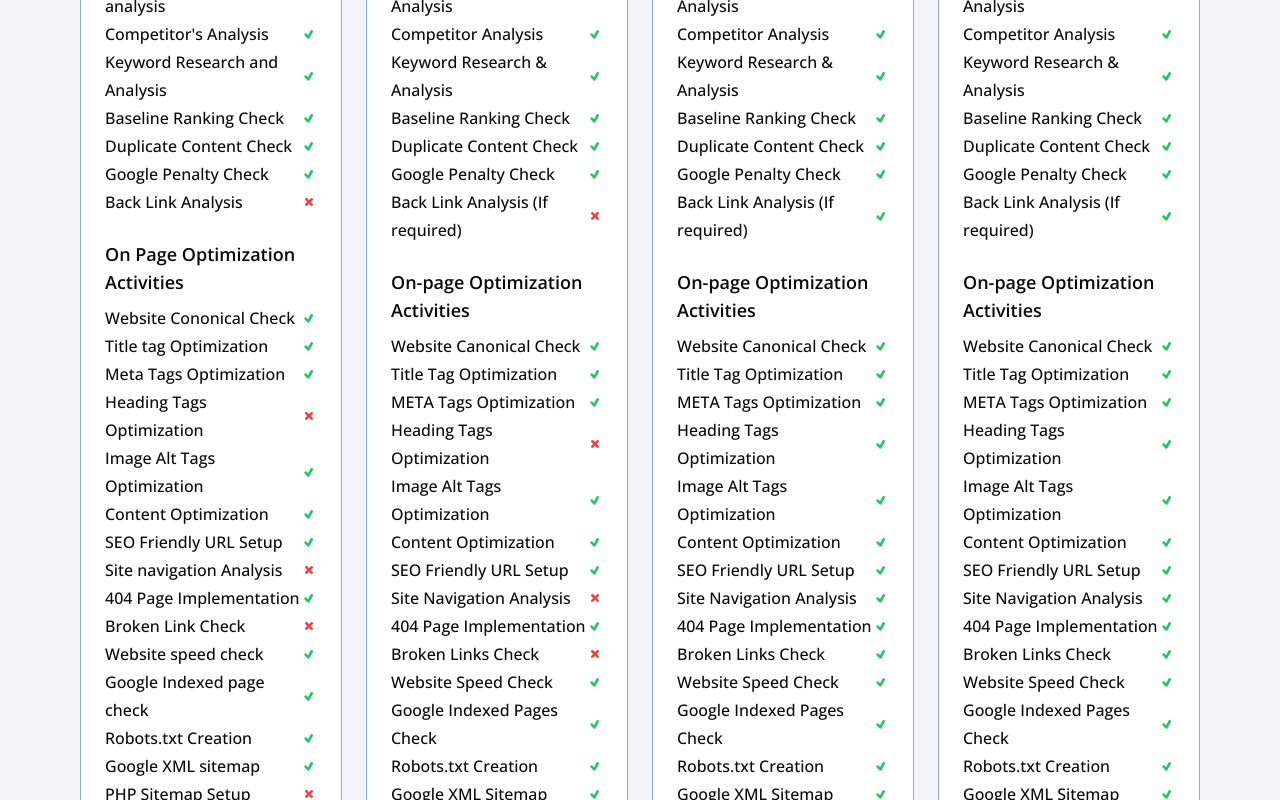
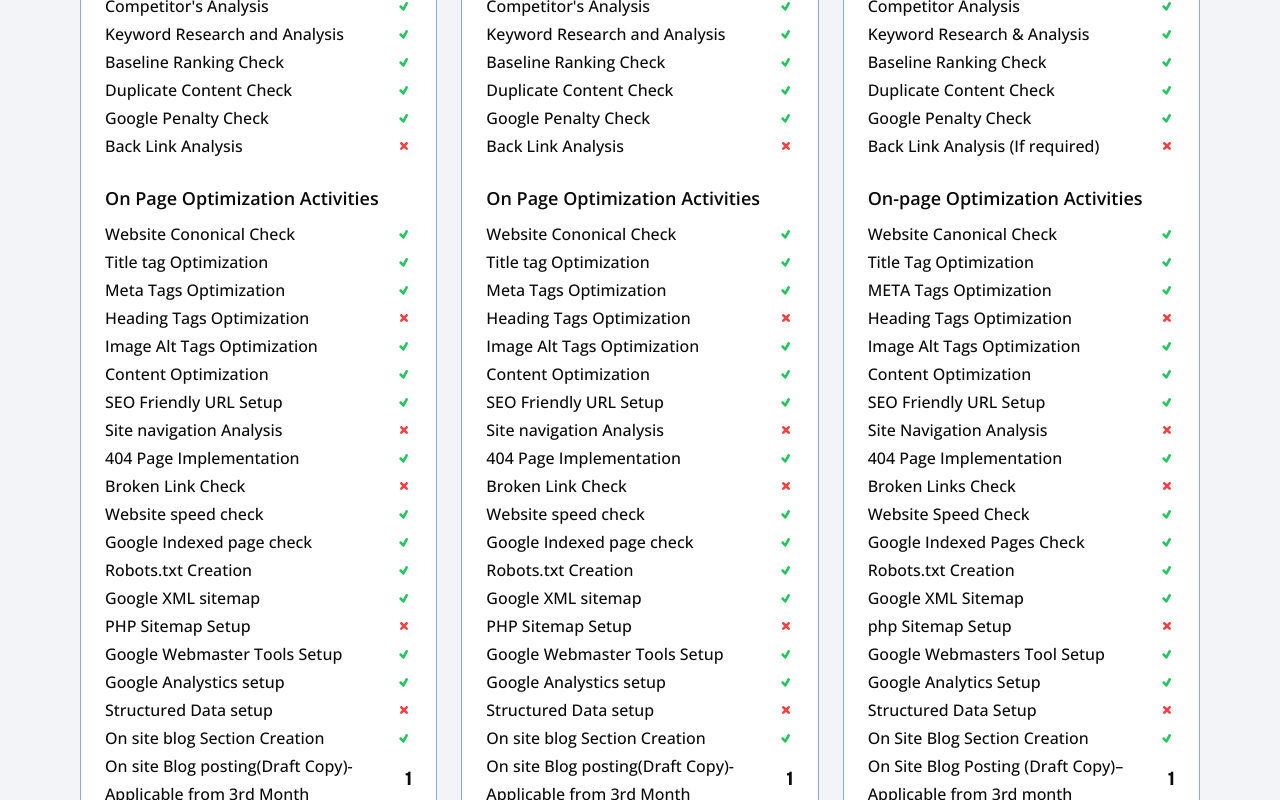
Before and after one commit to kumarayushkumar/washington-advert, a React (Vite) app: page /packages in a window 1280 px wide. Shown: the part 840-1640 px from the top of the page. Built offline with nearby package versions, Linux system fonts and the light colour scheme.

Commit message:
refactor: Improve SEO package descriptions and add new package options

```diff
--- a/src/components/packages/SeoPackages.tsx
+++ b/src/components/packages/SeoPackages.tsx
@@ -9,6 +9,89 @@ export default function SeoPackages() {
   const seoPackages = [
     {
       type: 'Basic',
+      price: '$400/Month',
+      description: {
+        'No. of Keywords': 20,
+        'Landing Pages': 3,
+        'Backlinks(per month)': 100
+      },
+      points: {
+        'First Hand SEO Analysis': {
+          'Pre-Optmization Website analysis': true,
+          "Competitor's Analysis": true,
+          'Keyword Research and Analysis': true,
+          'Baseline Ranking Check': true,
+          'Duplicate Content Check': true,
+          'Google Penalty Check': true,
+          'Back Link Analysis': false
+        },
+        'On Page Optimization Activities': {
+          'Website Cononical Check': true,
+          'Title tag Optimization': true,
+          'Meta Tags Optimization': true,
+          'Heading Tags Optimization': false,
+          'Image Alt Tags Optimization': true,
+          'Content Optimization': true,
+          'SEO Friendly URL Setup': true,
+          'Site navigation Analysis': false,
+          '404 Page Implementation': true,
+          'Broken Link Check': false,
+          'Website speed check': true,
+          'Google Indexed page check': true,
+          'Robots.txt Creation': true,
+          'Google XML sitemap': true,
+          'PHP Sitemap Setup': false,
+          'Google Webmaster Tools Setup': true,
+          'Google Analystics setup': true,
+          'Structured Data setup': false,
+          'On site blog Section Creation': true,
+          'On site Blog posting(Draft Copy)- Applicable from 3rd Month': 1
+        },
+        'Off-page Optimization Activities': {
+          'Search Engine Submission': 10,
+          'Article Writing': 1,
+          'Article Posting': 1,
+          'Article Bookmarking': 10,
+          'Classified Submissions': 10,
+          'Business Listing': 5,
+          'Blog Writing': 1,
+          'Blog Posting': 1,
+          'Blog Bookmarking': 10,
+          'On-page Blog': 1,
+          'On-Page Blog Bookmarking': 5,
+          'Image Sharing': 5,
+          'PPT Submissions': 1,
+          'PPT Bookmarking': 10,
+          'Social Bookmarking': 30,
+          'PDF Sharing': 1,
+          'PDF Bookmarking': 5,
+          'Profile Creation': 5,
+          'Quora Answering': 1,
+          'Info Graphic Creation': 1,
+          'Info Graphic Bookmarking': 5,
+          'Video Marketing (if Client provides)': true,
+          'Press Release (If Client Provides News)': true
+        },
+        'SMO Activities': {
+          Facebook: false,
+          Instagram: false,
+          Twitter: false,
+          Pinterest: false
+        },
+        Reports: {
+          'Monthly Website Analytics Report': true,
+          'Monthly Keywords Ranking Report': true,
+          'Monthly Off Page Submission Report': true
+        },
+        'Customer Support': {
+          Email: true,
+          Phone: true,
+          Chat: true
+        }
+      }
+    },
+    {
+      type: 'Standard',
       price: '$550/Month',
       description: {
         'No. of Keywords': 30,
@@ -107,7 +190,7 @@ export default function SeoPackages() {
       }
     },
     {
-      type: 'Standard',
+      type: 'Professional',
       price: '$800/Month',
       description: {
         'No. of Keywords': 40,
@@ -206,7 +289,7 @@ export default function SeoPackages() {
       }
     },
     {
-      type: 'Professional',
+      type: 'Enterprise',
       price: '$1100/Month',
       description: {
         'No. of Keywords': 50,
@@ -305,7 +388,7 @@ export default function SeoPackages() {
       }
     },
     {
-      type: 'Enterprise',
+      type: 'Diamond',
       price: '$1800/Month',
       description: {
         'No. of Keywords': 100,
@@ -407,7 +490,7 @@ export default function SeoPackages() {
 
   return (
     <PackagesSectionWrapper title="SEO Packages">
-      <div className="grid md:grid-cols-4 gap-6 mt-4 lg:mt-6 xl:mt-8 relative">
+      <div className="grid md:grid-cols-3 gap-6 mt-4 lg:mt-6 xl:mt-8 relative">
         {seoPackages.map((seoPackage, index) => (
           <div
             key={index}
```
